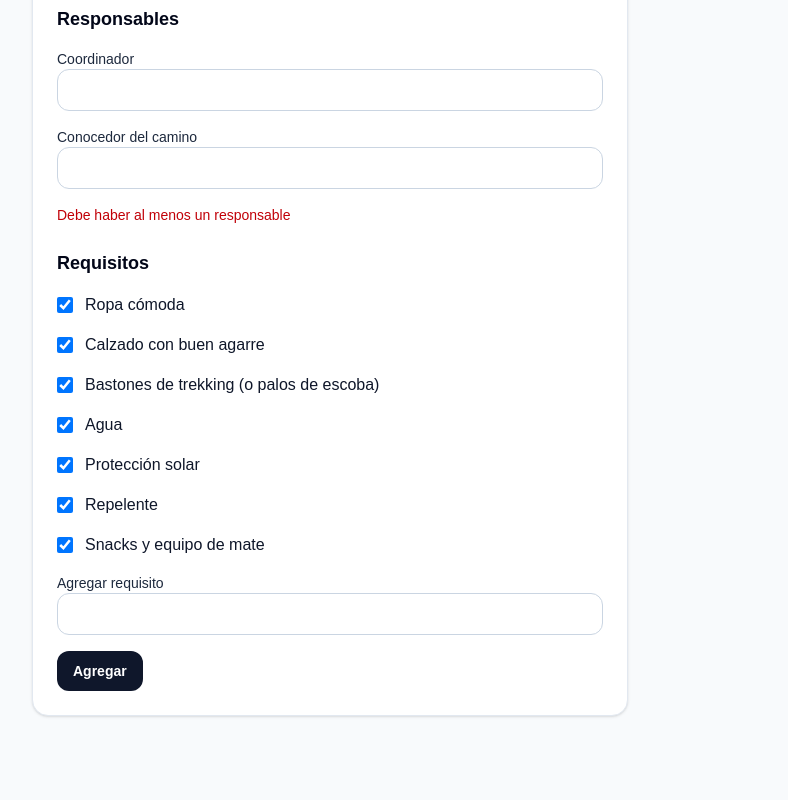
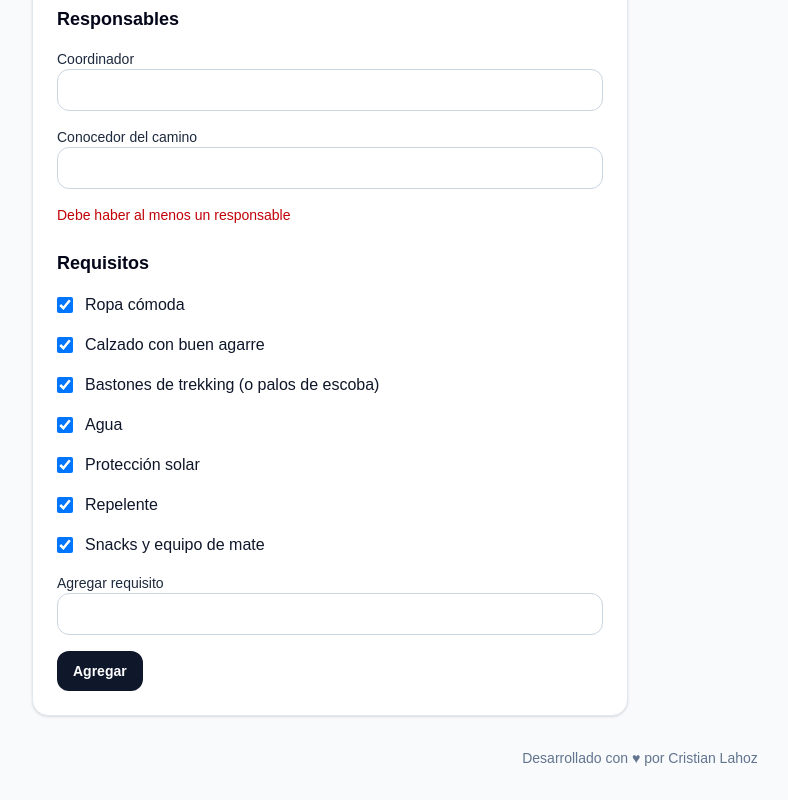
Before and after one commit to m415x/trekking-outing-message-generator, a Next.js app: page / in a window 1280 px wide. Shown: the part 1879-2679 px from the top of the page, without its empty margins (0-788 px from the left). Before the commit the page ends 2627 px from the top, so only its background shows below. Built offline with nearby package versions, Linux system fonts and the light colour scheme.

Commit message:
feat(TOMG-7): add developer credit footer

```diff
--- a/app/page.tsx
+++ b/app/page.tsx
@@ -2,8 +2,13 @@ import { PersistentOutingEditor } from "../components/persistent-outing-editor"
 
 export default function Home() {
   return (
-    <main>
-      <PersistentOutingEditor />
-    </main>
+    <>
+      <main className="flex-1">
+        <PersistentOutingEditor />
+      </main>
+      <footer className="px-4 pb-8 text-center text-sm text-slate-500 sm:px-6">
+        Desarrollado con ♥ por Cristian Lahoz
+      </footer>
+    </>
   )
 }
```
